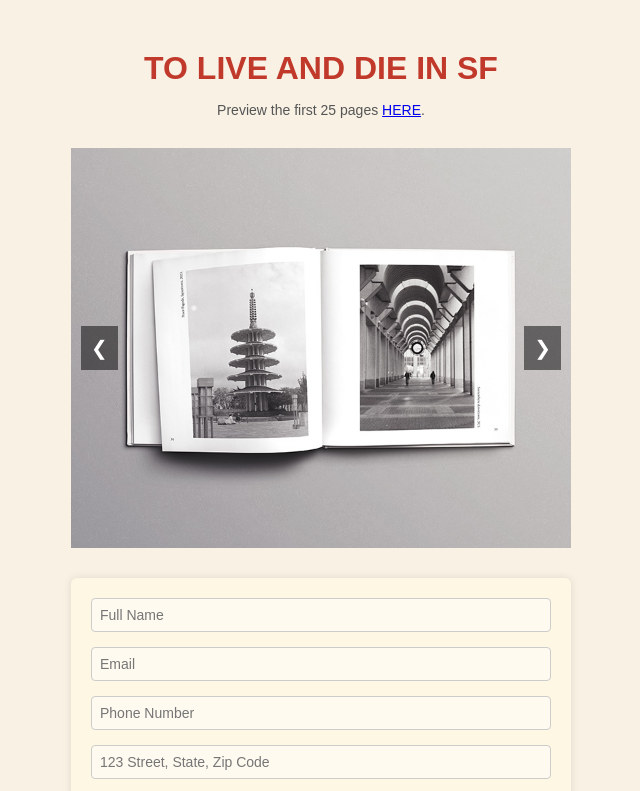
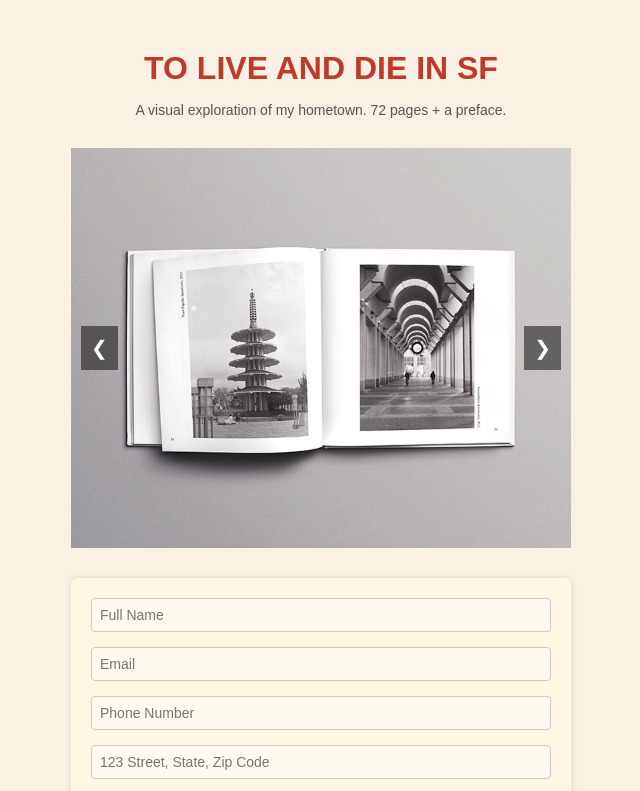
Before and after one commit to kiara-gil/kiara-gil.github.io, a plain HTML site: page index.html in a window 1280 px wide. Shown: the top 791 px of the page, without its empty margins (319-959 px from the left). Drawn offline with Linux system fonts and the light colour scheme.

Commit message:
Update index.html

```diff
--- a/index.html
+++ b/index.html
@@ -24,7 +24,8 @@
 <body>
     <div class="header">
         <h1>TO LIVE AND DIE IN SF</h1>
-        <p>Preview the first 25 pages <a href="http://kiara-gil.com/tldsf-preview">HERE</a>.</p>
+        <p>A visual exploration of my hometown. 72 pages + a preface.</p>
+<!--         <p>Preview the first 10 pages <a href="http://kiara-gil.com/tldsf-preview">HERE</a>.</p> -->
     </div>
     <div class="carousel">
         <img src="COVER MOCKmini.jpg" class="active" alt="cover">
```
